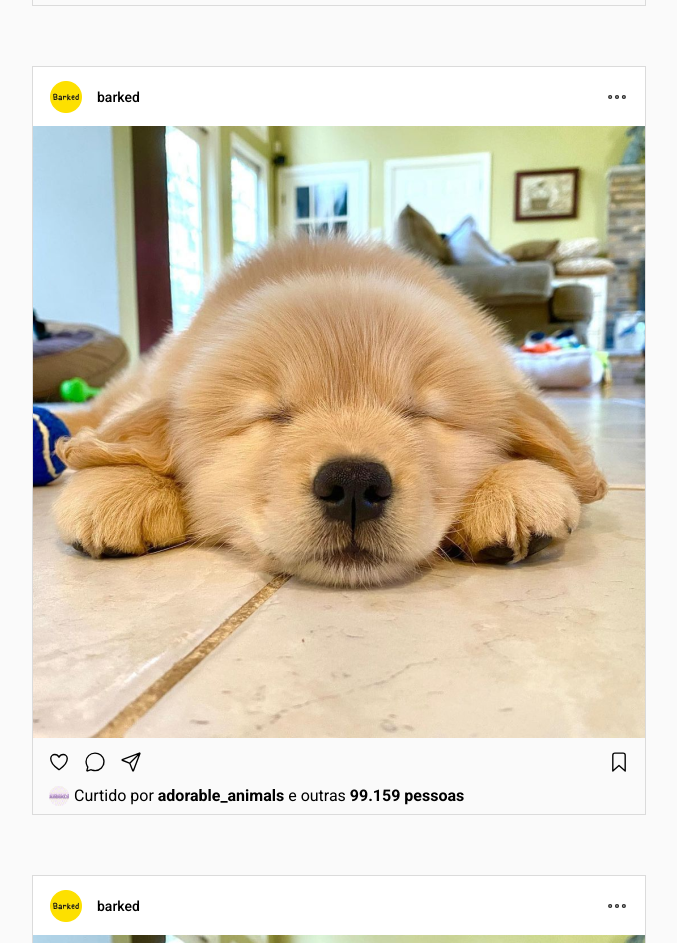
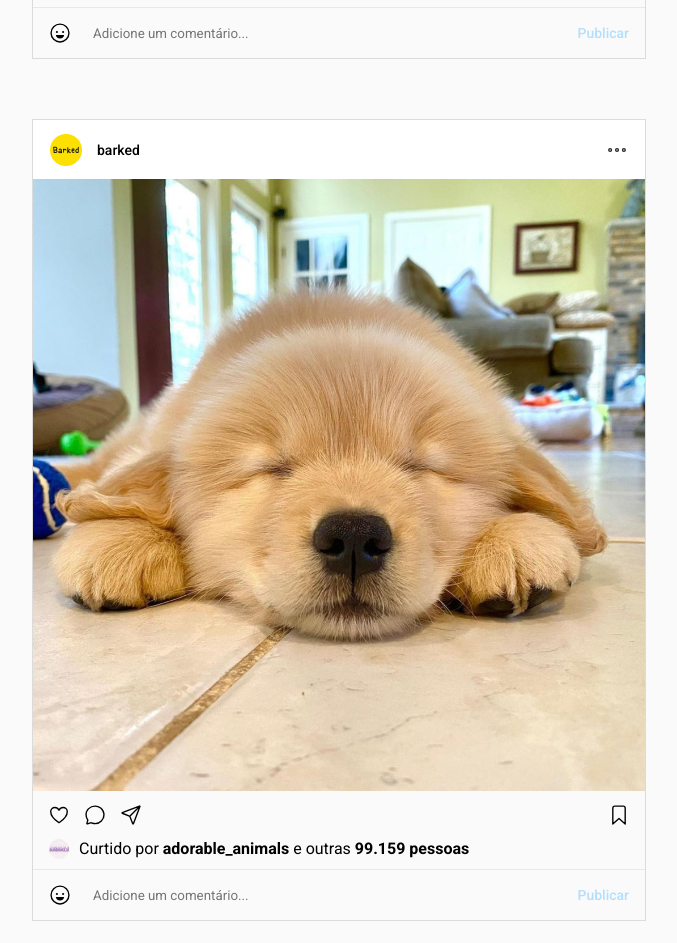
Before and after one commit to ecocaval/Instagram_Driven, a plain HTML site: page index.html in a window 1280 px wide. Shown: the part 969-1912 px from the top of the page, without its empty margins (151-828 px from the left). Drawn offline with nearby package versions, Linux system fonts and the light colour scheme.

Commit message:
Working project with bonus

```diff
--- a/index.html
+++ b/index.html
@@ -110,6 +110,7 @@
                         </div>
                         <ion-icon name="ellipsis-horizontal-outline"></ion-icon>
                     </div>
+
                     <!--Post Image-->
                     <img class="post_image"src="images/gato-telefone 1.png">
                     <div class="post_footer">
@@ -124,6 +125,17 @@
                         <img src="images/respondeai 2.png">
                         <p>Curtido por <strong>respondeai</strong> e outras <strong>101.523 pessoas</strong></p>
                     </div>
+
+                    <div class="post_division_line"></div>
+
+                    <!--Post comment-->
+                    <span class="comment_section">
+                        <span class="comment">
+                            <ion-icon name="happy-outline"></ion-icon>
+                            <input placeholder="Adicione um comentário..." type="text" class="user_comment"></input>
+                        </span>
+                        <p class="publish_comment">Publicar</p>
+                    </span>
                 </div>
 
                 <!--Post 2-->
@@ -135,6 +147,7 @@
                         </div>
                         <ion-icon name="ellipsis-horizontal-outline"></ion-icon>
                     </div>
+
                     <!--Post Image-->
                     <img class="post_image" src="images/dog 1.png">
                     <div class="post_footer">
@@ -149,6 +162,17 @@
                         <img src="images/adorableanimals 2.png">
                         <p>Curtido por <strong>adorable_animals</strong> e outras <strong>99.159 pessoas</strong></p>
                     </div>
+
+                    <div class="post_division_line"></div>
+
+                    <!--Post comment-->
+                    <span class="comment_section">
+                        <span class="comment">
+                            <ion-icon name="happy-outline"></ion-icon>
+                            <input placeholder="Adicione um comentário..." type="text" class="user_comment"></input>
+                        </span>
+                        <p class="publish_comment">Publicar</p>
+                    </span>
                 </div>
 
                 <!--Post 3-->
@@ -160,6 +184,7 @@
                         </div>
                         <ion-icon name="ellipsis-horizontal-outline"></ion-icon>
                     </div>
+
                     <!--Post Image-->
                     <img class="post_image" src="images/dog 1.png">
                     <div class="post_footer">
@@ -174,6 +199,17 @@
                         <img src="images/adorableanimals 2.png">
                         <p>Curtido por <strong>adorable_animals</strong> e outras <strong>99.159 pessoas</strong></p>
                     </div>
+
+                    <div class="post_division_line"></div>
+
+                    <!--Post comment-->
+                    <span class="comment_section">
+                        <span class="comment">
+                            <ion-icon name="happy-outline"></ion-icon>
+                            <input placeholder="Adicione um comentário..." type="text" class="user_comment"></input>
+                        </span>
+                        <p class="publish_comment">Publicar</p>
+                    </span>
                 </div>
             </div>
         </div>
@@ -245,8 +281,8 @@
             </div>
             <div class="user_help">
                 <p>Sobre • Ajuda • Imprensa • API • Carreiras • Privacidade •
-                    Termos • Localizações • Contas mais relevantes • Hashtags •
-                    Idioma</p>
+                Termos • Localizações • Contas mais relevantes • Hashtags •
+                Idioma</p>
             </div>
             <div class="insta_copyright">
                 <p>© 2022 Made by ecocaval</p>
@@ -265,6 +301,5 @@
 
     <!--icons library-->
     <script src="https://unpkg.com/ionicons@5.4.0/dist/ionicons.js"></script>
-
 </body>
 </html>
--- a/stylesheets/style.css
+++ b/stylesheets/style.css
@@ -42,7 +42,7 @@ header img {
 }
 
 .vertical_division_line {
-    width: 2px;
+    width: 1px;
     height: 22px;
     margin: 0px 10px;
     background-color: #DBDBDB;
@@ -141,7 +141,8 @@ main .stories .stories_back {
 }
 
 .stories_button:hover {
-    box-shadow: 0px 0px 10px #000000af;
+    box-shadow: 0px 0px 10px #000000da;
+    transition-duration: 200ms;
 }
 
 main .instagram_posts {
@@ -249,7 +250,6 @@ h2 {
 .post {
     box-sizing: border-box;
     width: 100%;
-    height: 749px;
     border: 1px solid #DBDBDB;
     margin-bottom: 60px;
 }
@@ -304,11 +304,54 @@ h2 {
 .likes img {
     width: 20px;
     height: 20px;
-    margin-right: 5px;
+    margin-right: 10px;
 }
 
 .likes strong {
     font-weight: 700;
+}
+
+.post_division_line {
+    height: 1px;
+    margin-top: 10px;
+    background-color: #dbdbdb8a;
+}
+
+.comment_section {
+    display: flex;
+    align-items: center;
+    justify-content: space-between;
+    box-sizing: border-box;
+    margin: 10px 16px;
+}
+
+.comment {
+    display: flex;
+    align-items: center;
+    box-sizing: border-box;
+}
+
+.user_comment:focus, .search_box:focus{
+    outline: none;
+}
+
+.user_comment {
+    height: 28px;
+    width: 215px;
+    background-color: #FAFAFA;
+    border: 0px;
+    margin-left: 20px;
+}
+
+.publish_comment {
+    font-size: 14px;
+    font-weight: 500;
+    color: #B2DFFC;
+}
+
+.publish_comment:hover {
+    color: #0095F6;
+    transition-duration: 300ms;
 }
 
 .mobile_bottom_section {
@@ -423,3 +466,9 @@ h2 {
         z-index: 1;
     }
 }
+
+@media (max-width: 340px) {
+    .post_division_line, .comment_section {
+        display: none;
+    }
+}
```
